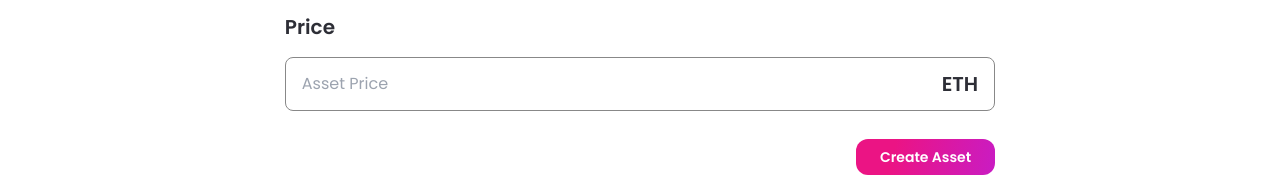
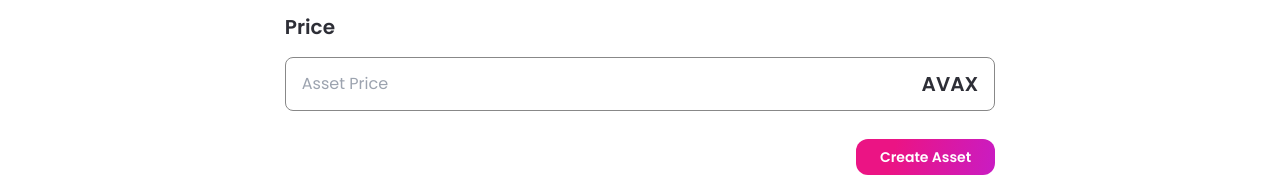
Before and after one commit to tianbuyung/swap2swap, a Next.js app: page /create-nft in a window 1280 px wide. Shown: the part 1084-1261 px from the top of the page. Built offline with nearby package versions, Linux system fonts and the light colour scheme.

Commit message:
build: created NFT Context

```diff
--- a/components/CreatorCard.js
+++ b/components/CreatorCard.js
@@ -1,9 +1,13 @@
-import React from 'react';
+import React, { useContext } from 'react';
 import Image from 'next/image';
 
+import { NFTContext } from 'context/NFTContext';
 import images from '../assets';
 
-const CreatorCard = ({ rank, creatorImage, creatorName, creatorEths }) => (
+const CreatorCard = ({ rank, creatorImage, creatorName, creatorEths }) => {
+  const { nftCurrency } = useContext(NFTContext);
+
+  return (
     <div className="min-w-190 minlg:min-w-240 dark:bg-nft-black-3 bg-white border dark:border-nft-black-3 border-nft-gray-1 rounded-3xl flex flex-col p-4 m-4">
       <div className="w-8 h-8 minlg:w-10 minlg:h-10 rounded-full bg-nft-red-violet flexCenter">
         <p className="font-poppins text-white font-semibold text-base minlg:text-lg ">{rank}</p>
@@ -29,10 +33,11 @@ const CreatorCard = ({ rank, creatorImage, creatorName, creatorEths }) => (
           {creatorName}
         </p>
         <p className="mt-1 font-poppins dark:text-white text-nft-black-1 font-semibold text-base">
-        {creatorEths.toFixed(2)} <span className="font-normal">ETH</span>
+          {creatorEths.toFixed(2)} <span className="font-normal">{nftCurrency}</span>
         </p>
       </div>
     </div>
   );
+};
 
 export default CreatorCard;
--- a/components/Input.js
+++ b/components/Input.js
@@ -1,10 +1,11 @@
 import { useContext } from 'react';
 
-// import { NFTContext } from '../context/NFTContext';
+import { NFTContext } from 'context/NFTContext';
 
-const Input = ({ inputType, title, placeholder, handleClick }) => (
-  //   const { nftCurrency } = useContext(NFTContext);
+const Input = ({ inputType, title, placeholder, handleClick }) => {
+  const { nftCurrency } = useContext(NFTContext);
 
+  return (
     <div className="mt-10 w-full">
       <p className="font-poppins dark:text-white text-nft-black-1 font-semibold text-xl">{title}</p>
 
@@ -16,7 +17,9 @@ const Input = ({ inputType, title, placeholder, handleClick }) => (
             placeholder={placeholder}
             onChange={handleClick}
           />
-        <p className="font-poppins dark:text-white text-nft-black-1 font-semibold text-xl">ETH</p>
+          <p className="font-poppins dark:text-white text-nft-black-1 font-semibold text-xl">
+            {nftCurrency}
+          </p>
         </div>
       ) : inputType === 'textarea' ? (
         <textarea
@@ -34,4 +37,5 @@ const Input = ({ inputType, title, placeholder, handleClick }) => (
       )}
     </div>
   );
+};
 export default Input;
--- a/components/NFTCard.js
+++ b/components/NFTCard.js
@@ -1,14 +1,15 @@
-// import { useContext } from 'react';
+import { useContext } from 'react';
 import Image from 'next/image';
 import Link from 'next/link';
 
 import images from 'assets';
 import { shortenAddress } from 'utils/shortenAddress';
-// import { NFTContext } from '../context/NFTContext';
+import { NFTContext } from '../context/NFTContext';
 
-const NFTCard = ({ nft, onProfilePage }) => (
-  //   const { nftCurrency } = useContext(NFTContext);
+const NFTCard = ({ nft, onProfilePage }) => {
+  const { nftCurrency } = useContext(NFTContext);
 
+  return (
     <Link href={{ pathname: '/nft-details', query: nft }}>
       <div className="flex-1 min-w-215 max-w-max xs:max-w-none sm:w-full sm:min-w-155 minmd:min-w-256 minlg:min-w-327 dark:bg-nft-black-3 bg-white rounded-2xl p-4 m-4 minlg:m-8 sm:my-2 sm:mx-2 cursor-pointer shadow-md">
         <div className="relative w-full h-52 sm:h-36 xs:h-56 minmd:h-60 minlg:h-300 rounded-2xl overflow-hidden object-cover">
@@ -27,7 +28,7 @@ const NFTCard = ({ nft, onProfilePage }) => (
           </p>
           <div className="flexBetween mt-1 minlg:mt-3 flex-row xs:flex-col xs:items-start xs:mt-3">
             <p className="font-poppins dark:text-white text-nft-black-1 font-semibold text-xs minlg:text-lg">
-            {nft.price} <span className="font-normal">ETH</span>
+              {nft.price} <span className="font-normal">{nftCurrency}</span>
             </p>
             <p className="font-poppins dark:text-white text-nft-black-1 font-semibold text-xs minlg:text-lg">
               {shortenAddress(onProfilePage ? nft.owner : nft.seller)}
@@ -38,5 +39,5 @@ const NFTCard = ({ nft, onProfilePage }) => (
       </div>
     </Link>
   );
-
+};
 export default NFTCard;
--- /dev/null
+++ b/context/NFTContext.js
@@ -0,0 +1,14 @@
+import React, { useEffect, useState } from 'react';
+import Web3Modal from 'web3modal';
+import { ethers } from 'ethers';
+import axios from 'axios';
+
+import { MarketAddress, MarketAddressABI } from './constants';
+
+export const NFTContext = React.createContext();
+
+export const NFTProvider = ({ children }) => {
+  const nftCurrency = 'AVAX';
+
+  return <NFTContext.Provider value={{ nftCurrency }}>{children}</NFTContext.Provider>;
+};
--- a/package.json
+++ b/package.json
@@ -12,6 +12,7 @@
     "@nomicfoundation/hardhat-chai-matchers": "^1.0.5",
     "@nomicfoundation/hardhat-toolbox": "^2.0.0",
     "axios": "^1.2.0",
+    "ethers": "^5.7.2",
     "hardhat": "^2.12.4",
     "ipfs-http-client": "^59.0.0",
     "next": "13.0.6",
@@ -32,7 +33,6 @@
     "eslint-plugin-jsx-a11y": "^6.6.1",
     "eslint-plugin-react": "^7.31.11",
     "eslint-plugin-react-hooks": "^4.6.0",
-    "ethers": "^5.7.2",
     "postcss": "^8.4.19",
     "tailwindcss": "^3.2.4"
   }
--- a/pages/_app.js
+++ b/pages/_app.js
@@ -5,6 +5,7 @@ import Script from 'next/script';
 import { Navbar, Footer } from 'components';
 
 import 'styles/globals.css';
+import { NFTProvider } from 'context/NFTContext';
 
 const MyApp = ({ Component, pageProps }) => {
   // to Avoid Hydration Mismatch with next-themes
@@ -20,6 +21,7 @@ const MyApp = ({ Component, pageProps }) => {
   }
 
   return (
+    <NFTProvider>
       <ThemeProvider attribute="class">
         <div className="dark:bg-nft-dark bg-white min-h-screen">
           <Navbar />
@@ -30,6 +32,7 @@ const MyApp = ({ Component, pageProps }) => {
 
         <Script src="https://kit.fontawesome.com/22d05d0ace.js" crossOrigin="anonymous" />
       </ThemeProvider>
+    </NFTProvider>
   );
 };
 
```
Also changed, not shown: .eslintrc.js, 1 other file (tests, documents, lock files or other folders). Lines whose indentation alone changed are shown as unchanged.
